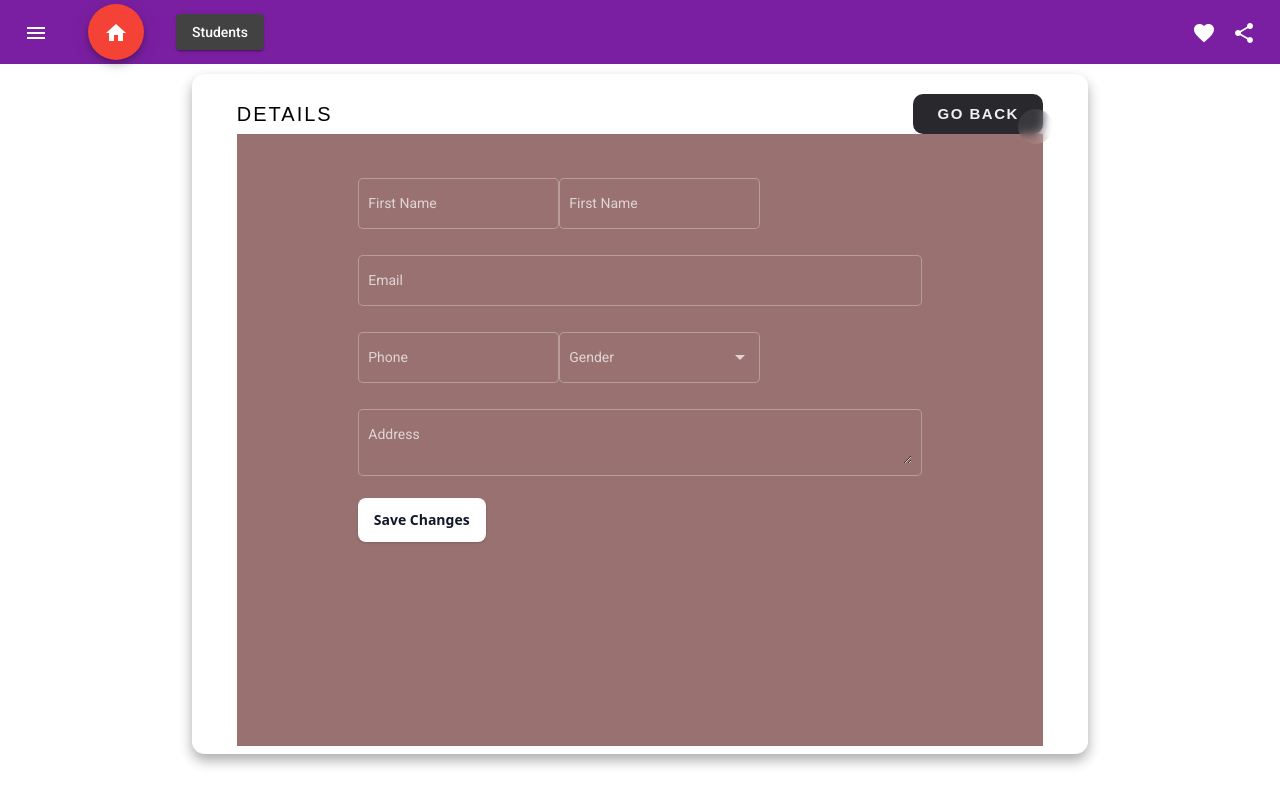
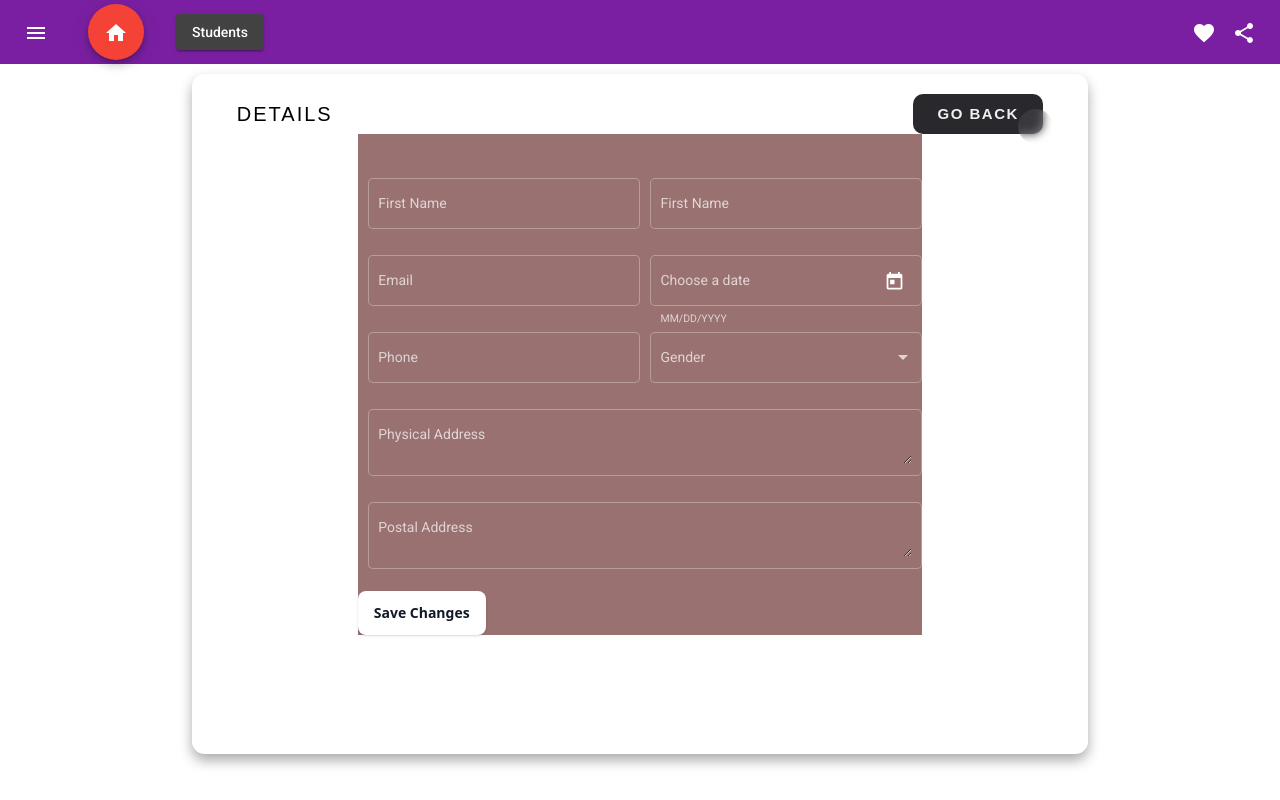
Before and after one commit to jaison10/SudentAdminPortal-UI, an Angular app in the folder studentadminportal-ui/: page /students/1 in a window 1280 px wide. Built offline with nearby package versions, Linux system fonts and the light colour scheme.

Commit message:
form design complete

```diff
--- a/studentadminportal-ui/src/app/students/student-view/student-view.component.css
+++ b/studentadminportal-ui/src/app/students/student-view/student-view.component.css
@@ -116,19 +116,18 @@
   .form-section{
     width: 90%;
     height: 90%;
-    background-color: #997171;
     margin: auto;
   }
 
 .form{
   padding-top: 40px;
   width: 70%;
+  background-color: #997171;
   margin: auto;
   /* backdrop-filter: blur(7px);
   box-shadow: 0 0.4rem .8rem #0005;
   border-radius: .8rem; */
 }
-
 
   .form-rows{
     display: flex;
@@ -137,8 +136,12 @@
 
   .form-columns{
     display: flex;
+    justify-content: space-between;
+  }
+
+  .form-columns mat-form-field{
     width: 100%;
-    /* justify-content: space-between; */
+    padding-left: 10px;
   }
 
   .full-len-field{
--- a/studentadminportal-ui/src/app/students/student-view/student-view.component.html
+++ b/studentadminportal-ui/src/app/students/student-view/student-view.component.html
@@ -17,12 +17,19 @@
                     </mat-form-field>
                 </div>
                 <div class="form-columns">
-                    <mat-form-field class="full-len-field" appearance="outline">
+                    <mat-form-field class="" appearance="outline">
                         <mat-label>Email</mat-label>
                         <input type="text" matInput>
                         <!-- <input matInput placeholder="pat@example.com" [formControl]="email" required> -->
                         <!-- <mat-error *ngIf="email.invalid">{{getErrorMessage()}}</mat-error> -->
                     </mat-form-field>
+                    <mat-form-field appearance="outline">
+                        <mat-label>Choose a date</mat-label>
+                        <input matInput [matDatepicker]="picker">
+                        <mat-hint>MM/DD/YYYY</mat-hint>
+                        <mat-datepicker-toggle matSuffix [for]="picker"></mat-datepicker-toggle>
+                        <mat-datepicker #picker></mat-datepicker>
+                      </mat-form-field>
                 </div>
                 <div class="form-columns">
                     <mat-form-field appearance="outline">
@@ -39,7 +46,13 @@
                 </div>
                 <div class="form-columns">
                     <mat-form-field class="full-len-field" appearance="outline">
-                        <mat-label>Address</mat-label>
+                        <mat-label>Physical Address</mat-label>
+                        <textarea matInput></textarea>
+                    </mat-form-field>
+                </div>
+                <div class="form-columns">
+                    <mat-form-field class="full-len-field" appearance="outline">
+                        <mat-label>Postal Address</mat-label>
                         <textarea matInput></textarea>
                     </mat-form-field>
                 </div>
```
